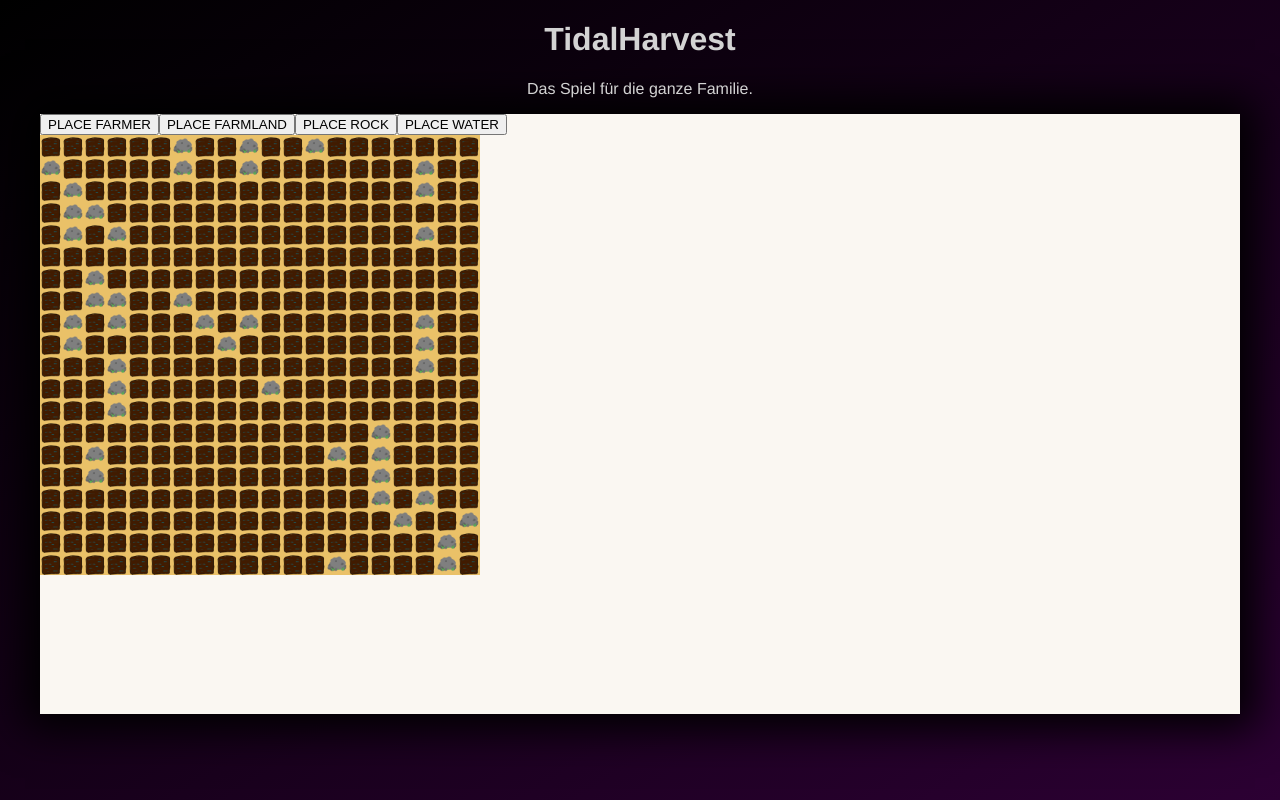
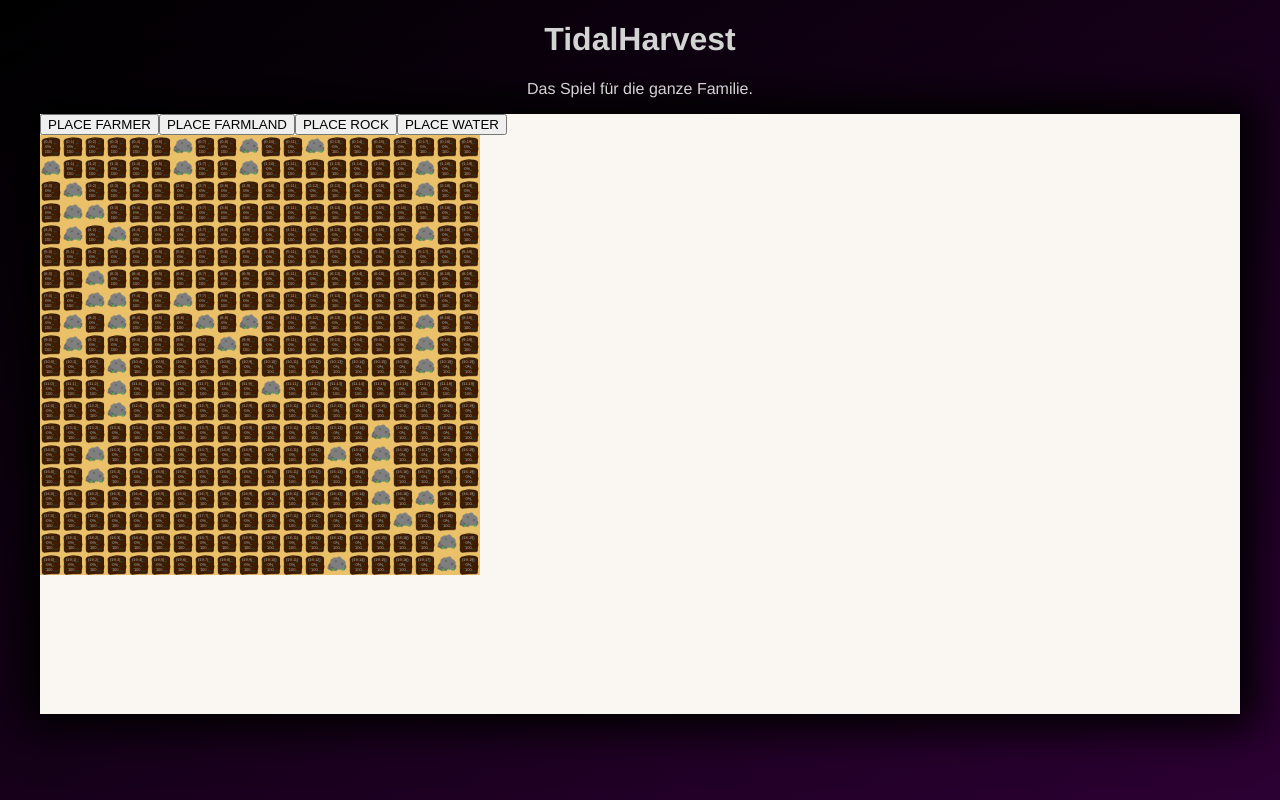
Before and after one commit to konrad2002/TidalHarvest, an Angular app in the folder tidal-harvest/: page / in a window 1280 px wide. Built offline with nearby package versions, Linux system fonts and the light colour scheme.

Commit message:
add humidity to view

```diff
--- a/tidal-harvest/src/app/ui/grid/tile/farmland/farmland.component.html
+++ b/tidal-harvest/src/app/ui/grid/tile/farmland/farmland.component.html
@@ -1,11 +1,8 @@
 <th-tile-background-img
     [image]="getBackgroundImage()"
 ></th-tile-background-img>
-<div class="farmland">
-    <ng-container *ngIf="field">
-        <span class="coords">
-            ({{field.x + ";" + field.y}})
-            {{field.calcProgress()}}%
-        </span>
-    </ng-container>
+<div class="farmland" *ngIf="field">
+    ({{field.x + ";" + field.y}})<br>
+    {{field.calcProgress()}}%<br>
+    {{field.getFlooredHumidity()}}
 </div>
--- a/tidal-harvest/src/app/ui/grid/tile/farmland/farmland.component.scss
+++ b/tidal-harvest/src/app/ui/grid/tile/farmland/farmland.component.scss
@@ -2,15 +2,9 @@
     text-align: center;
     padding: 4px;
     font-size: 4px;
-
-    &:hover .coords {
-        opacity: 1;
-    }
-}
-.coords {
+    position: absolute;
+    z-index: 1;
     color: #aaa;
-    font-size: 4px;
     display: block;
     font-weight: normal;
-    opacity: 0;
 }
```
